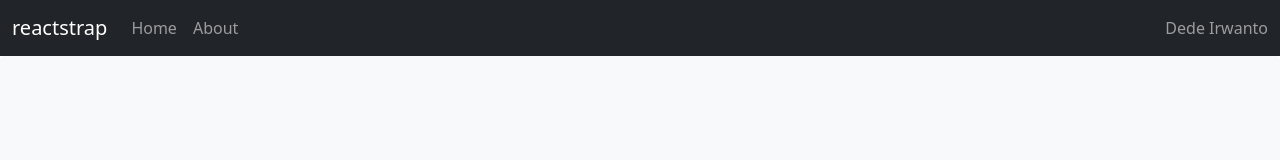
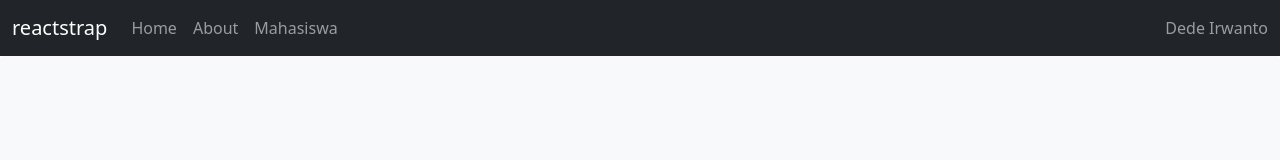
Before and after one commit to dede-irwanto/front-reactjs, a React (Create React App) app: page / in a window 1280 px wide. Shown: the top 160 px of the page. Built offline with nearby package versions, Linux system fonts and the light colour scheme.

Commit message:
add tambah mahasiswa link

```diff
--- a/src/Component/Fungsional/NavbarComp.jsx
+++ b/src/Component/Fungsional/NavbarComp.jsx
@@ -24,6 +24,9 @@ const NavbarComp = () => {
             <NavItem>
               <NavLink href="/about/">About</NavLink>
             </NavItem>
+            <NavItem>
+              <NavLink href="/mahasiswa/">Mahasiswa</NavLink>
+            </NavItem>
           </Nav>
           <NavbarText>Dede Irwanto</NavbarText>
         </Collapse>
```
